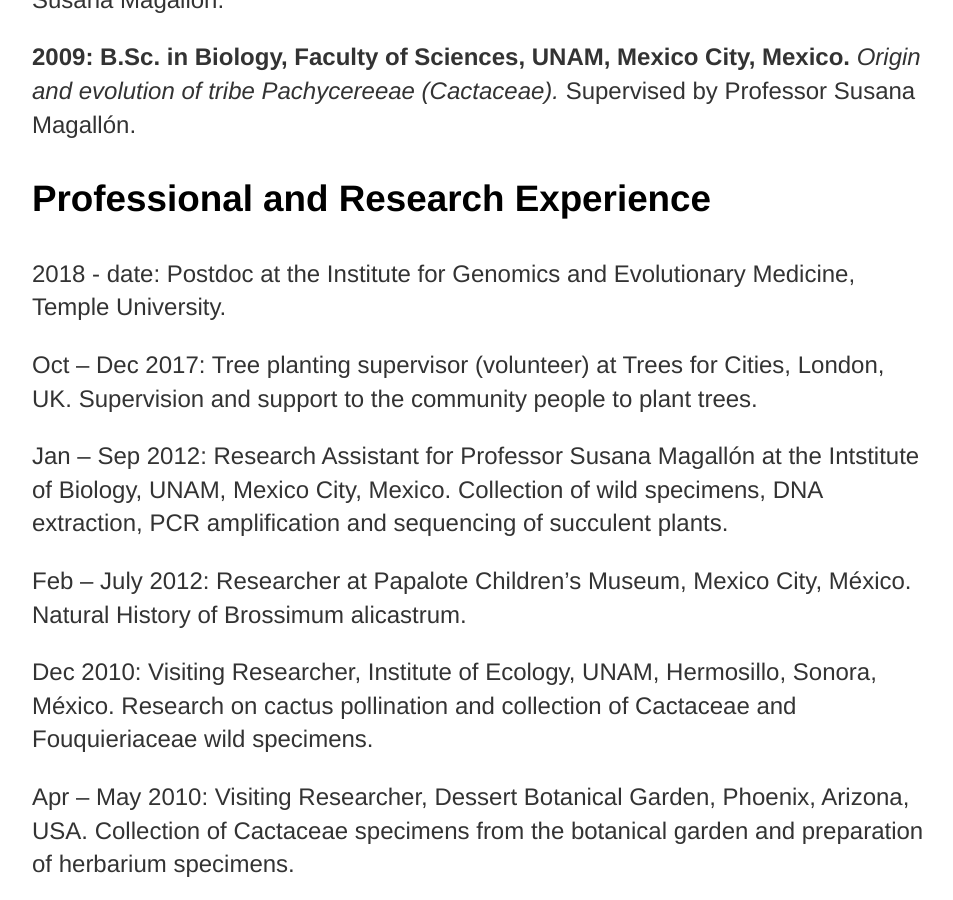
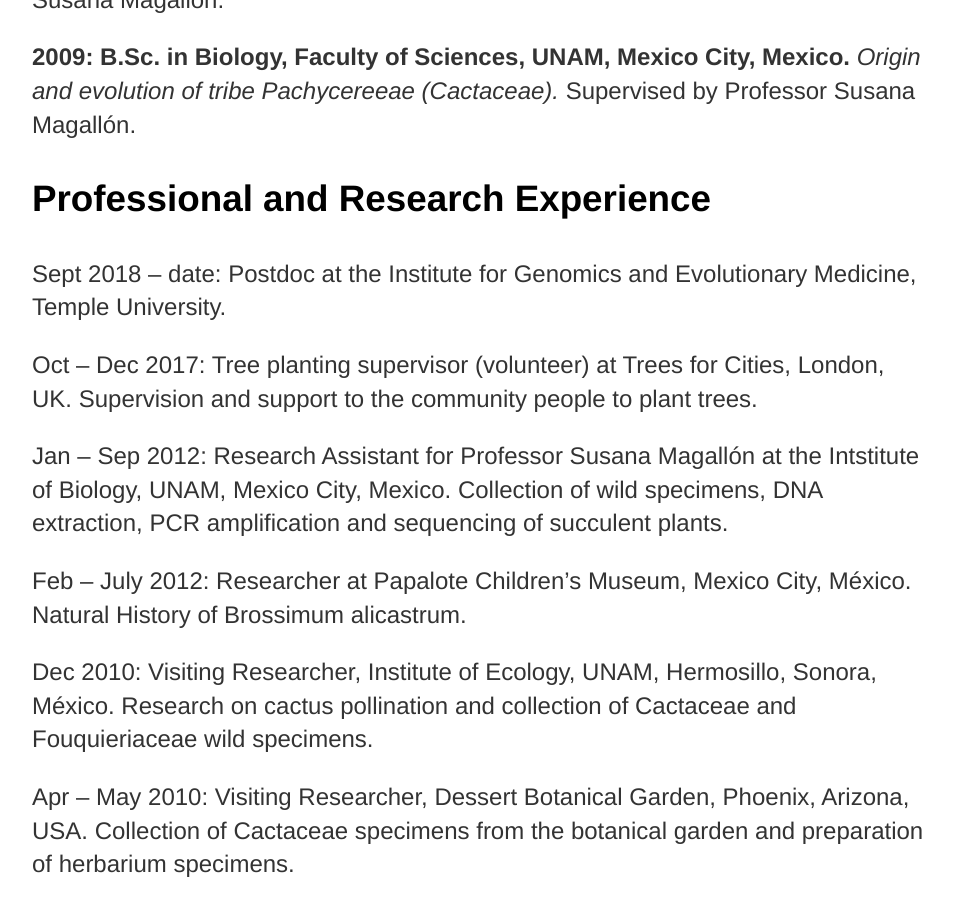
Before and after one commit to josebarbamontoya/josebarbamontoya.github.io, a Jekyll site: the page built from about/index.html, in a window 1280 px wide and 900 px high, scrolled down 1270 px. Shown: the whole window, without its empty margins (160-1113 px from the left). Built offline with Jekyll 4.4.1, drawn with Linux system fonts in a browser that asks for light colours; some of the changed text lies outside the part shown.

Commit message:
Update index.html

```diff
--- a/about/index.html
+++ b/about/index.html
@@ -18,7 +18,7 @@
 			<p><b>2009: B.Sc. in Biology, Faculty of Sciences, UNAM, Mexico City, Mexico.</b> <i>Origin and evolution of tribe Pachycereeae (Cactaceae).</i> Supervised by Professor Susana Magallón.
 
 	<h3><font color="black">Professional and Research Experience</h3>
-			<p>2018 - date: Postdoc at the Institute for Genomics and Evolutionary Medicine, Temple University.
+			<p>Sept 2018 – date: Postdoc at the Institute for Genomics and Evolutionary Medicine, Temple University.
 			<p>Oct – Dec 2017: Tree planting supervisor (volunteer) at Trees for Cities, London, UK. Supervision and support to the community people to plant trees.
 			<p>Jan – Sep 2012: Research Assistant for Professor Susana Magallón at the Intstitute of Biology, UNAM, Mexico City, Mexico. Collection of wild specimens, DNA extraction, PCR amplification and sequencing of succulent plants.
 			<p>Feb – July 2012: Researcher at Papalote Children’s Museum, Mexico City, México. Natural History of Brossimum alicastrum.
```
Also changed, not shown: other parts of about/index.html (+1 -0 lines).
